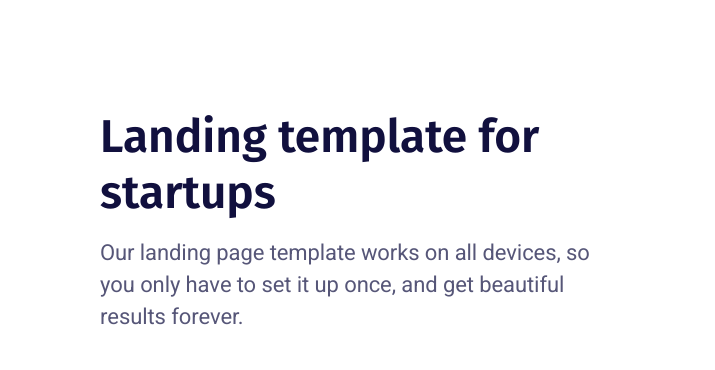
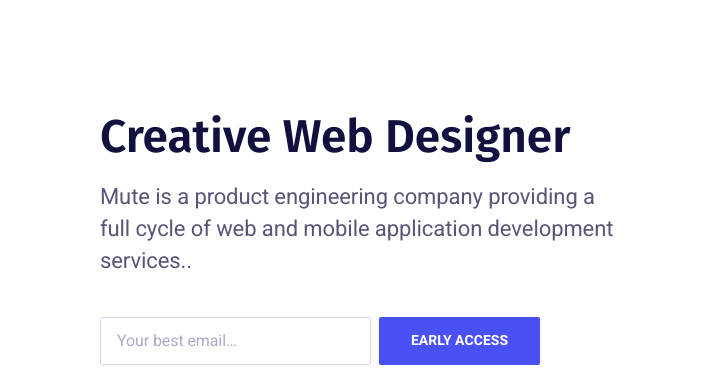
Before and after one commit to parklymedia/web_designer_page, a plain HTML site: page index.html in a window 1280 px wide. Shown: the part 131-501 px from the top of the page, 0-715 px from the left. Drawn offline with nearby package versions, Linux system fonts and the light colour scheme.

Commit message:
Update index.html

```diff
--- a/index.html
+++ b/index.html
@@ -4,7 +4,7 @@
     <meta charset="utf-8">
     <meta http-equiv="X-UA-Compatible" content="IE=edge">
     <meta name="viewport" content="width=device-width, initial-scale=1">
-    <title>April Template</title>
+    <title>Parkly media</title>
     <link href="https://fonts.googleapis.com/css?family=Heebo:400,500,700|Fira+Sans:600" rel="stylesheet">
     <link rel="stylesheet" href="dist/css/style.css">
 	<script src="https://unpkg.com/animejs@2.2.0/anime.min.js"></script>
@@ -77,8 +77,8 @@
                 <div class="container">
                     <div class="hero-inner">
 						<div class="hero-copy">
-	                        <h1 class="hero-title mt-0">Landing template for startups</h1>
-	                        <p class="hero-paragraph">Our landing page template works on all devices, so you only have to set it up once, and get beautiful results forever.</p>
+	                        <h1 class="hero-title mt-0">Creative Web Designer</h1>
+	                        <p class="hero-paragraph">Mute is a product engineering company providing a full cycle of web and mobile application development services..</p>
 							<div class="hero-form field field-grouped">
 								<div class="control control-expanded">
 									<input class="input" type="email" name="email" placeholder="Your best email&hellip;">
```
